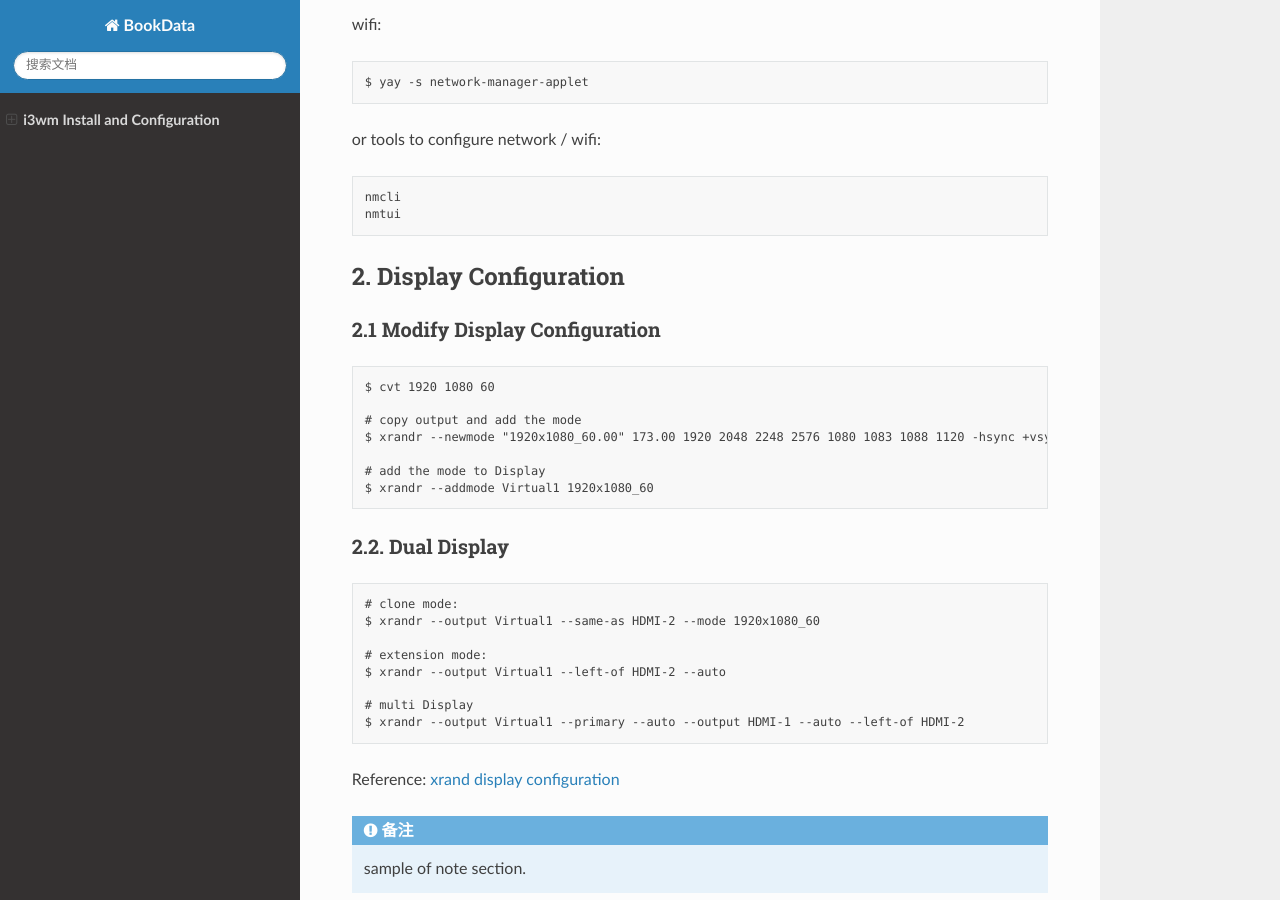
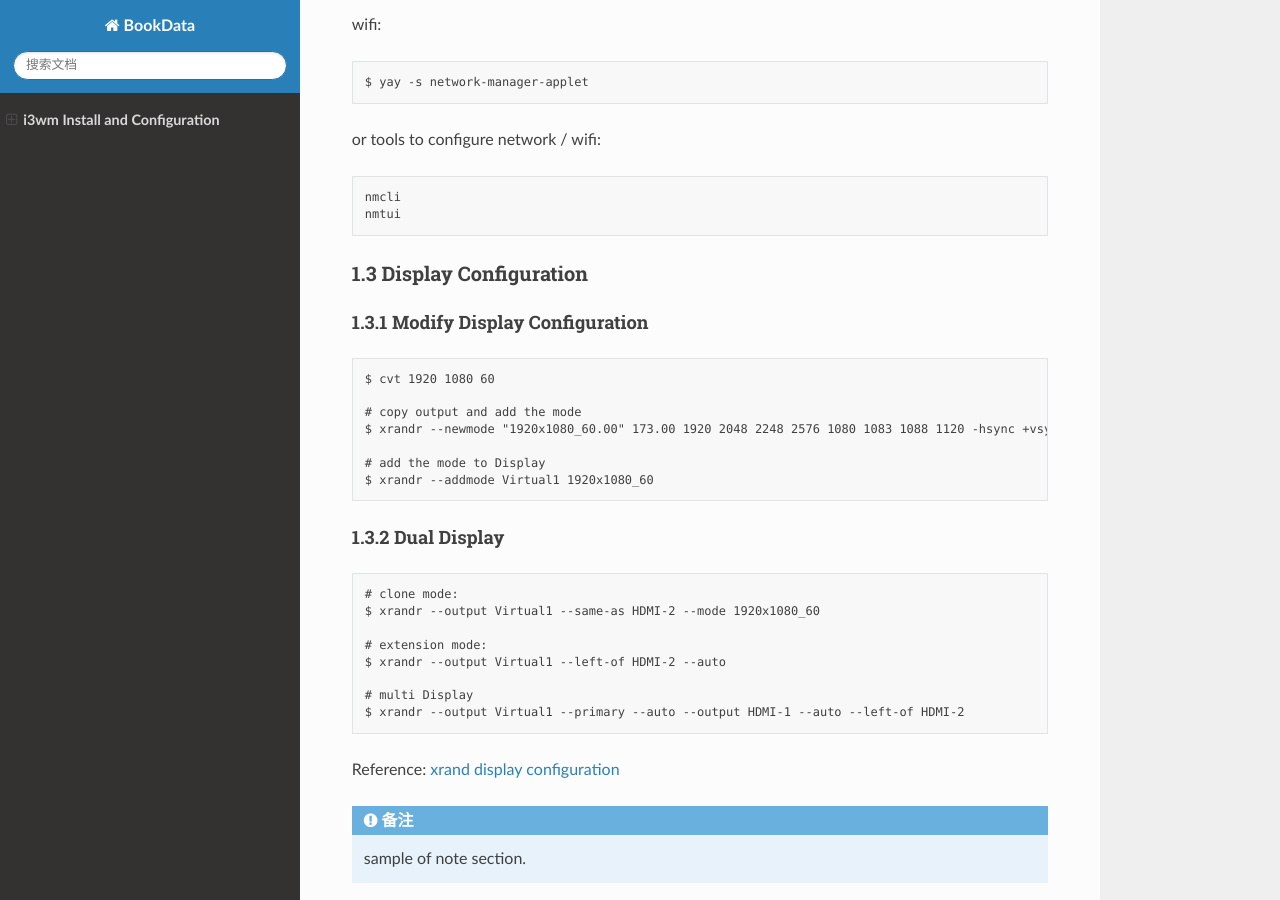
Before and after one commit to wanshuxiang/BookData, a Sphinx documentation site: the page built from source/i3wmconfig.rst, in a window 1280 px wide and 900 px high, scrolled down 1184 px. Built offline with Sphinx 7.4.7 and the Read the Docs theme 2.0.0, drawn with Linux system fonts in a browser that asks for light colours.

Commit message:
modified:   source/i3wmconfig.rst

```diff
--- a/source/i3wmconfig.rst
+++ b/source/i3wmconfig.rst
@@ -67,13 +67,11 @@ or tools to configure network / wifi:
     nmtui
 
 
+1.3 Display Configuration
+**************************
 
-
-2. Display Configuration
-========================
-
-2.1 Modify Display Configuration
-**********************************
+1.3.1 Modify Display Configuration
+++++++++++++++++++++++++++++++++++++
 
 ::
 
@@ -86,8 +84,8 @@ or tools to configure network / wifi:
     $ xrandr --addmode Virtual1 1920x1080_60
 
 
-2.2. Dual Display
-******************
+1.3.2 Dual Display
++++++++++++++++++++
 
 ::
 
```
